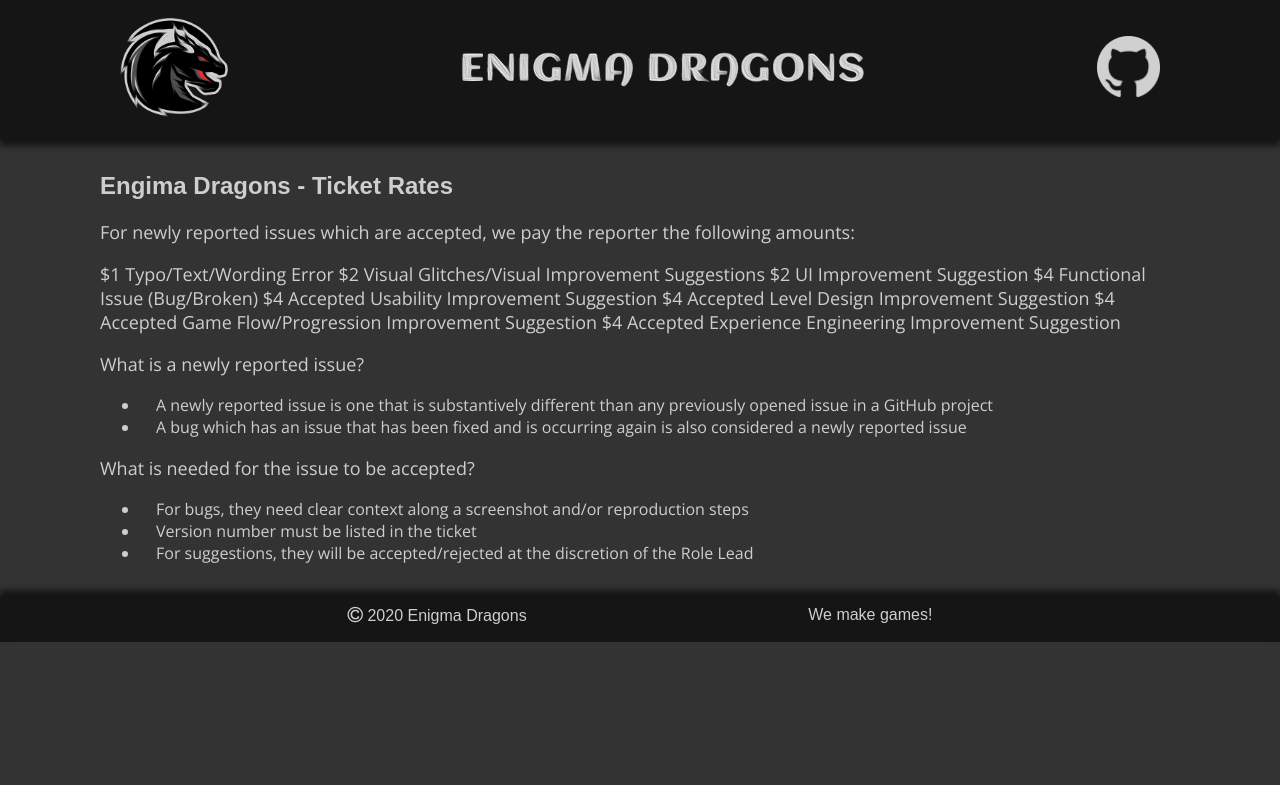
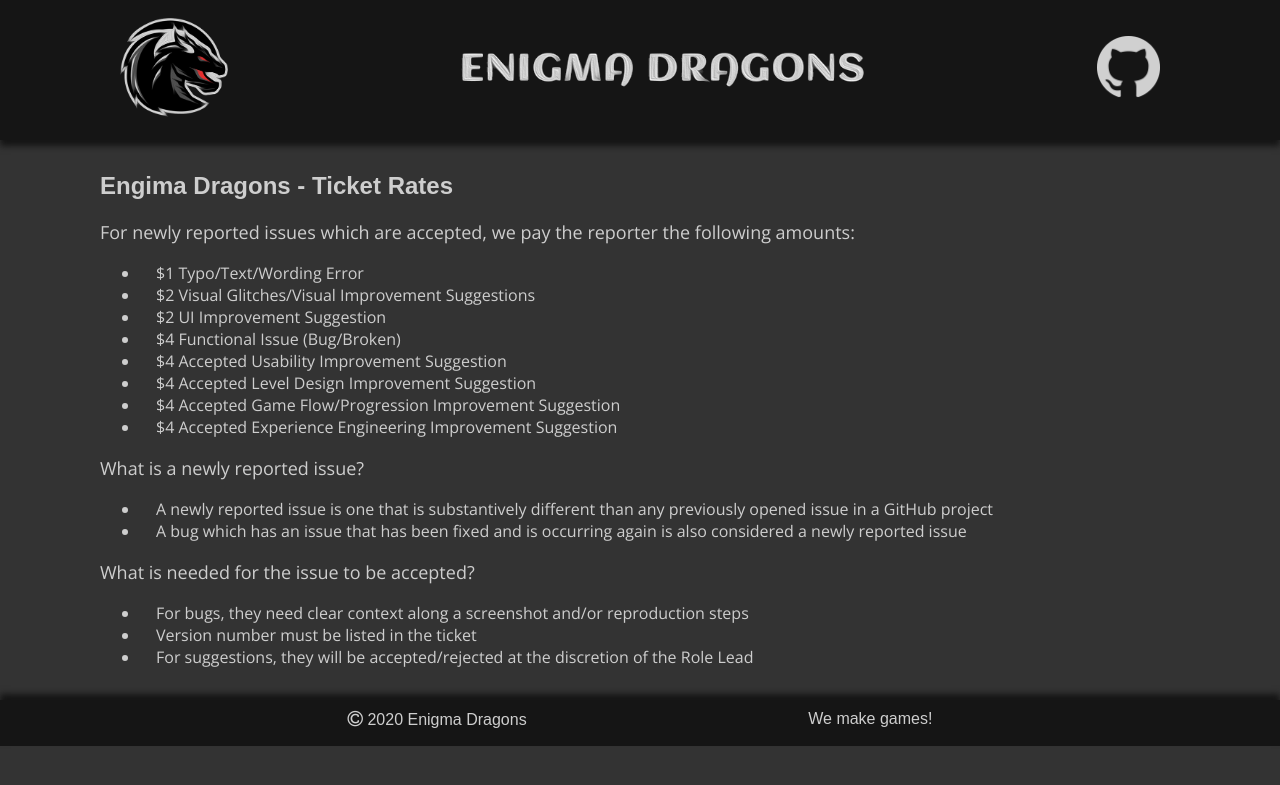
Before and after one commit to EnigmaDragons/enigmadragons.github.io, a Jekyll site: the page built from static/ticketrates.md, in a window 1280 px wide. Shown: the top 785 px of the page. Built offline with Jekyll 4.4.1, drawn with Linux system fonts in a browser that asks for light colours; nearby versions of some CDN libraries; some web fonts are replaced; our own code applies the rules of GitHub Pages for plain Markdown files.

Commit message:
Fixed formatting

```diff
--- a/static/ticketrates.md
+++ b/static/ticketrates.md
@@ -8,14 +8,14 @@
 
 For newly reported issues which are accepted, we pay the reporter the following amounts:
 
-$1 Typo/Text/Wording Error
-$2 Visual Glitches/Visual Improvement Suggestions
-$2 UI Improvement Suggestion
-$4 Functional Issue (Bug/Broken)
-$4 Accepted Usability Improvement Suggestion
-$4 Accepted Level Design Improvement Suggestion
-$4 Accepted Game Flow/Progression Improvement Suggestion
-$4 Accepted Experience Engineering Improvement Suggestion
+- $1 Typo/Text/Wording Error
+- $2 Visual Glitches/Visual Improvement Suggestions
+- $2 UI Improvement Suggestion
+- $4 Functional Issue (Bug/Broken)
+- $4 Accepted Usability Improvement Suggestion
+- $4 Accepted Level Design Improvement Suggestion
+- $4 Accepted Game Flow/Progression Improvement Suggestion
+- $4 Accepted Experience Engineering Improvement Suggestion
 
 What is a newly reported issue?
 - A newly reported issue is one that is substantively different than any previously opened issue in a GitHub project
```
